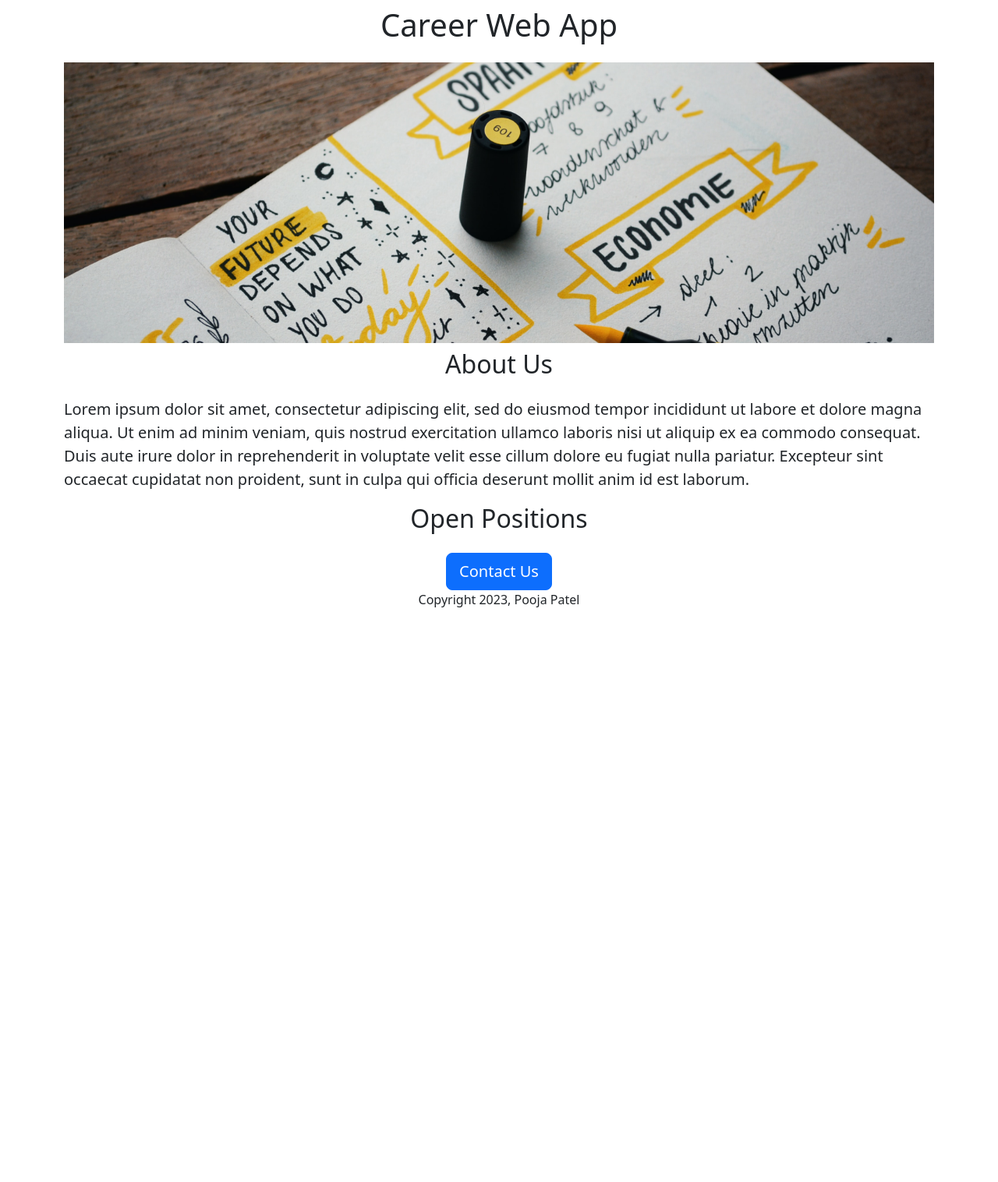
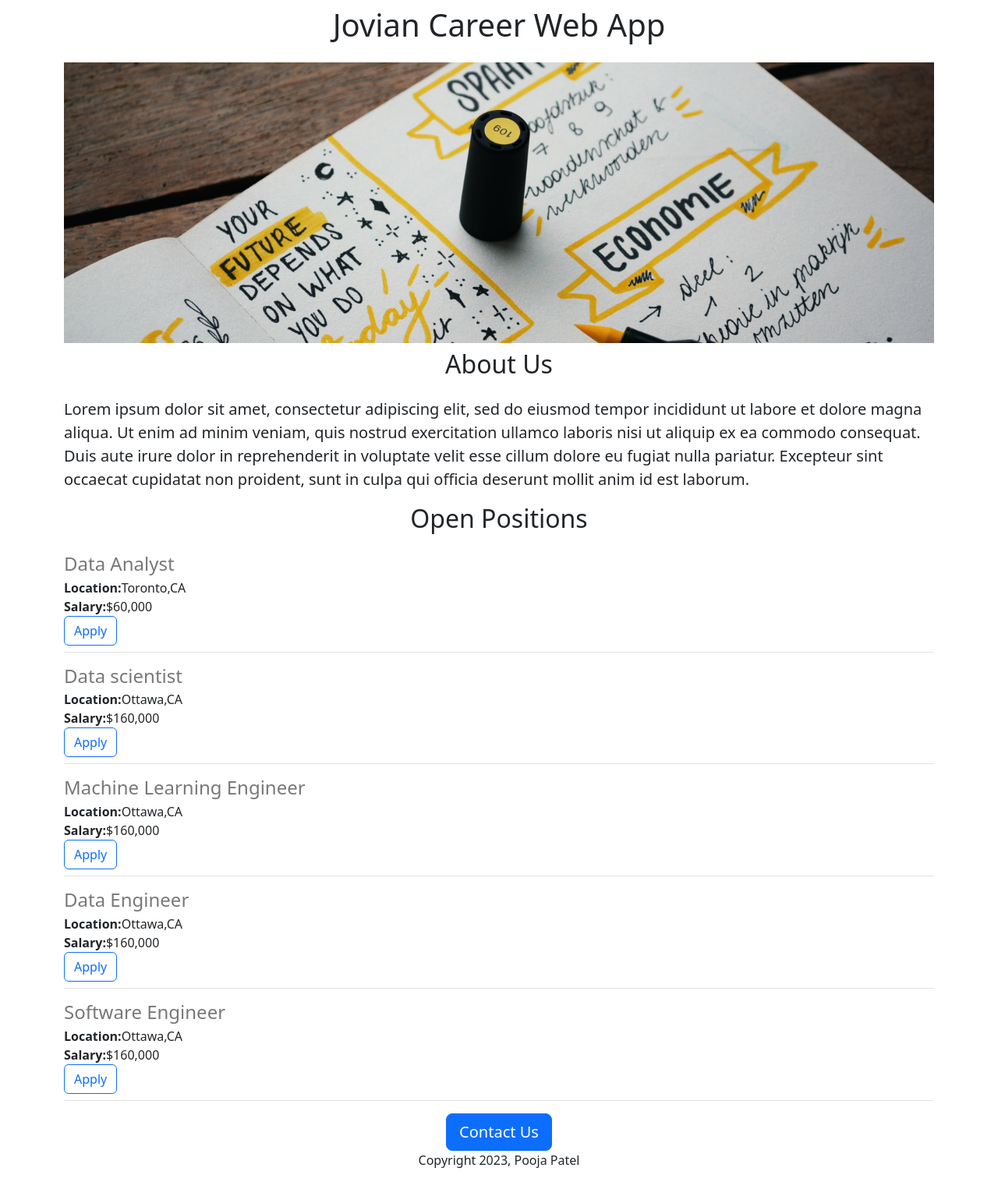
Before and after one commit to patelpooja1998/career_website, a Flask app: page / in a window 1280 px wide. Shown: the whole page at 78% size. Before the commit the page ends 779 px from the top, so only its background shows below. Run offline with Flask 3, Linux system fonts and the light colour scheme.

Commit message:
Added dynamic data and API route

```diff
--- a/app.py
+++ b/app.py
@@ -1,11 +1,42 @@
-from flask import Flask, render_template
+from flask import Flask, render_template, jsonify
 
 app = Flask(__name__)
+
+JOBS = [{
+  'id': 0,
+  'title': 'Data Analyst',
+  'location': 'Toronto,CA',
+  'salary': '$60,000'
+}, {
+  'id': 1,
+  'title': 'Data scientist',
+  'location': 'Ottawa,CA',
+  'salary': '$160,000'
+}, {
+  'id': 2,
+  'title': 'Machine Learning Engineer',
+  'location': 'Ottawa,CA',
+  'salary': '$160,000'
+}, {
+  'id': 3,
+  'title': 'Data Engineer',
+  'location': 'Ottawa,CA',
+  'salary': '$160,000'
+}, {
+  'id': 4,
+  'title': 'Software Engineer',
+  'location': 'Ottawa,CA',
+  'salary': '$160,000'
+}]
 
 
 @app.route("/")
 def helloworld():
-  return render_template('home.html')
+  return render_template('home.html', jobs=JOBS, company_name='Jovian')
+
+@app.route("/jobs")
+def list_jobs():
+  return jsonify(JOBS)
 
 
 if __name__ == '__main__':
--- a/templates/home.html
+++ b/templates/home.html
@@ -17,12 +17,18 @@
   </style>
   <body>
     <div class="container">
-    <h1 class="text-center mt-2 mb-4">Career Web App</h1>
+    <h1 class="text-center mt-2 mb-4">{{company_name}} Career Web App</h1>
     <img class="img-fluid" id="banner" src="static/banner.jpg" height="320px">
     <h2 class="text-center mt-2 mb-4">About Us</h2>
     <p class="lead">Lorem ipsum dolor sit amet, consectetur adipiscing elit, sed do eiusmod tempor incididunt ut labore et dolore magna aliqua. Ut enim ad minim veniam, quis nostrud exercitation ullamco laboris nisi ut aliquip ex ea commodo consequat. Duis aute irure dolor in reprehenderit in voluptate velit esse cillum dolore eu fugiat nulla pariatur. Excepteur sint occaecat cupidatat non proident, sunt in culpa qui officia deserunt mollit anim id est laborum.</p>
 
     <h2 class="text-center mt-2 mb-4">Open Positions</h2>
+
+      <div>
+        {% for job in jobs %}
+        {% include 'jobitem.html' %}
+        {% endfor%}
+      </div>
     <div class="text-center">
     <button class="btn btn-primary btn-lg">Contact Us</button>
     <p>Copyright 2023, Pooja Patel
--- /dev/null
+++ b/templates/jobitem.html
@@ -0,0 +1,15 @@
+  <div class="border-bottom" style="margin-bottom:16px;padding-bottom:8px;">
+    <div class="col-10">
+            <h4 style="color:rgb(120,120,120);margin-bottom:4px;">
+             {{job['title']}}</h4>
+            <div>
+              <b>Location:</b>{{job['location']}}
+            </div>
+            <div>
+              <b>Salary:</b>{{job['salary']}}
+            </div>
+    </div>
+    <div class="col-2">
+        <button type="button" class="btn btn-outline-primary">Apply</button>
+    </div>
+</div>
```
